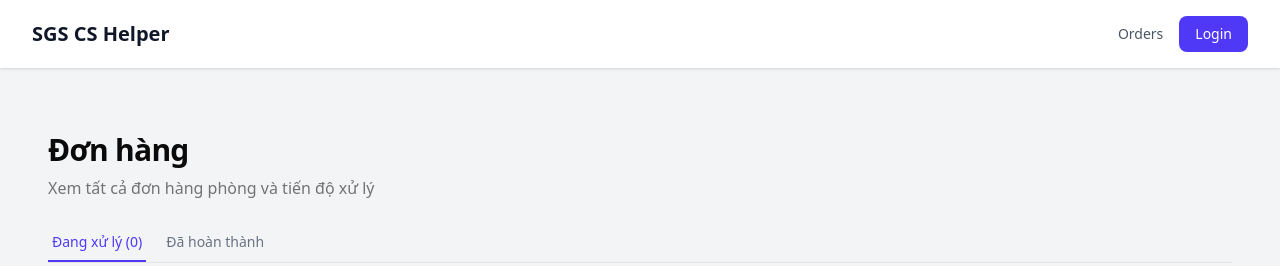
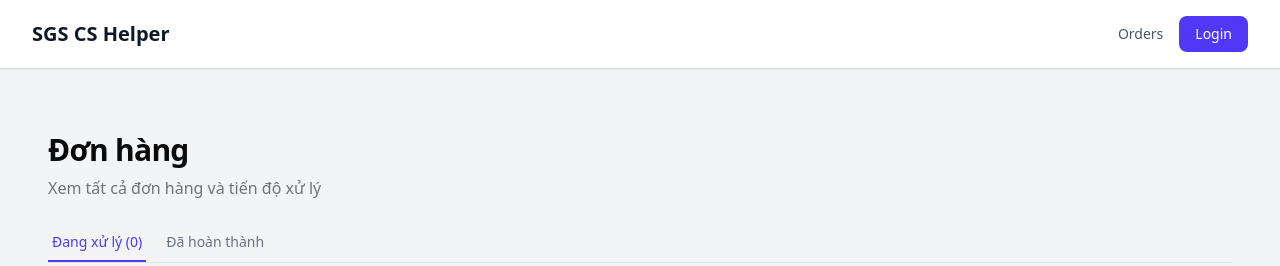
Before and after one commit to markxLee/sgs-cs-helper, a Next.js app: page /orders in a window 1280 px wide. Shown: the top 266 px of the page. Built offline with nearby package versions, Linux system fonts and the light colour scheme; no server answers; the database is empty.

Commit message:
edit order header description

```diff
--- a/src/components/orders/orders-header.tsx
+++ b/src/components/orders/orders-header.tsx
@@ -157,7 +157,7 @@ export function OrdersHeader({ canScan }: OrdersHeaderProps) {
         <div>
           <h1 className="text-3xl font-bold tracking-tight">Đơn hàng</h1>
           <p className="text-muted-foreground mt-2">
-            Xem tất cả đơn hàng phòng và tiến độ xử lý
+            Xem tất cả đơn hàng và tiến độ xử lý
           </p>
         </div>
 
```
